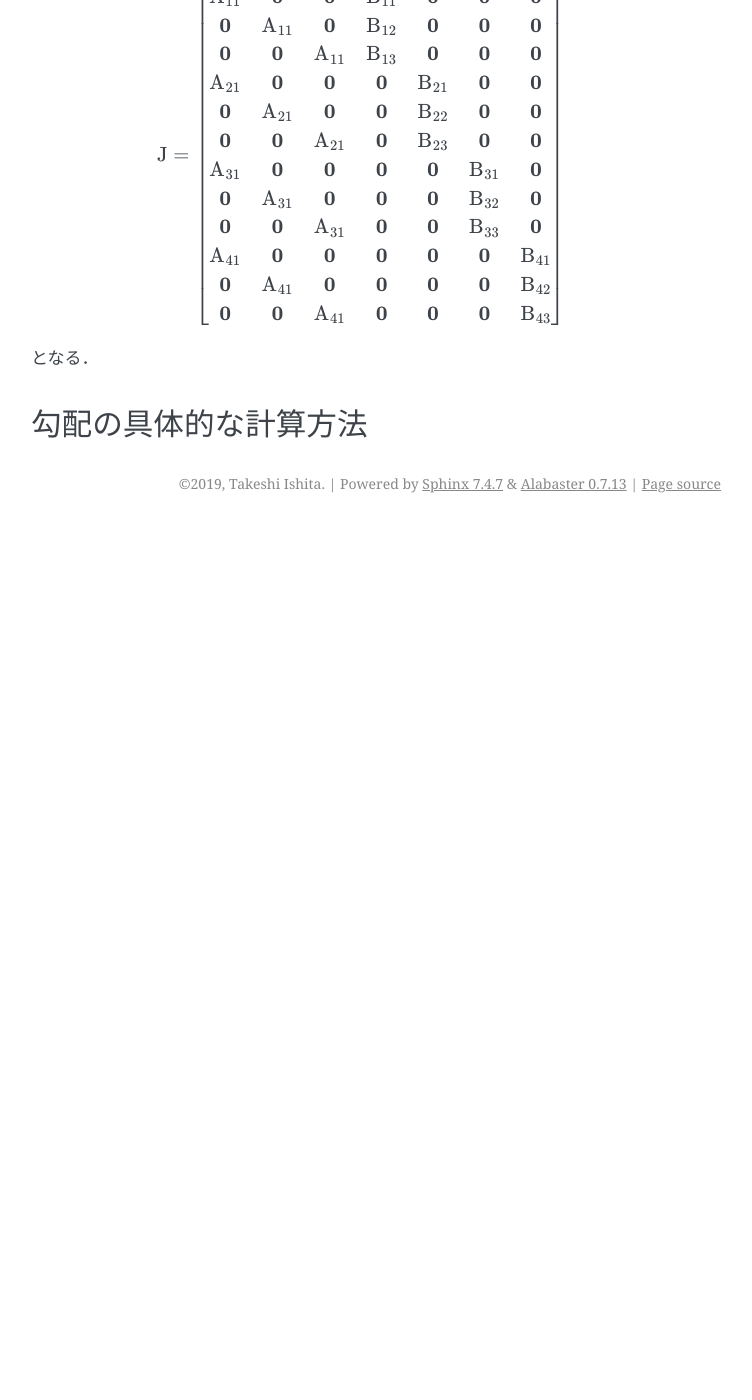
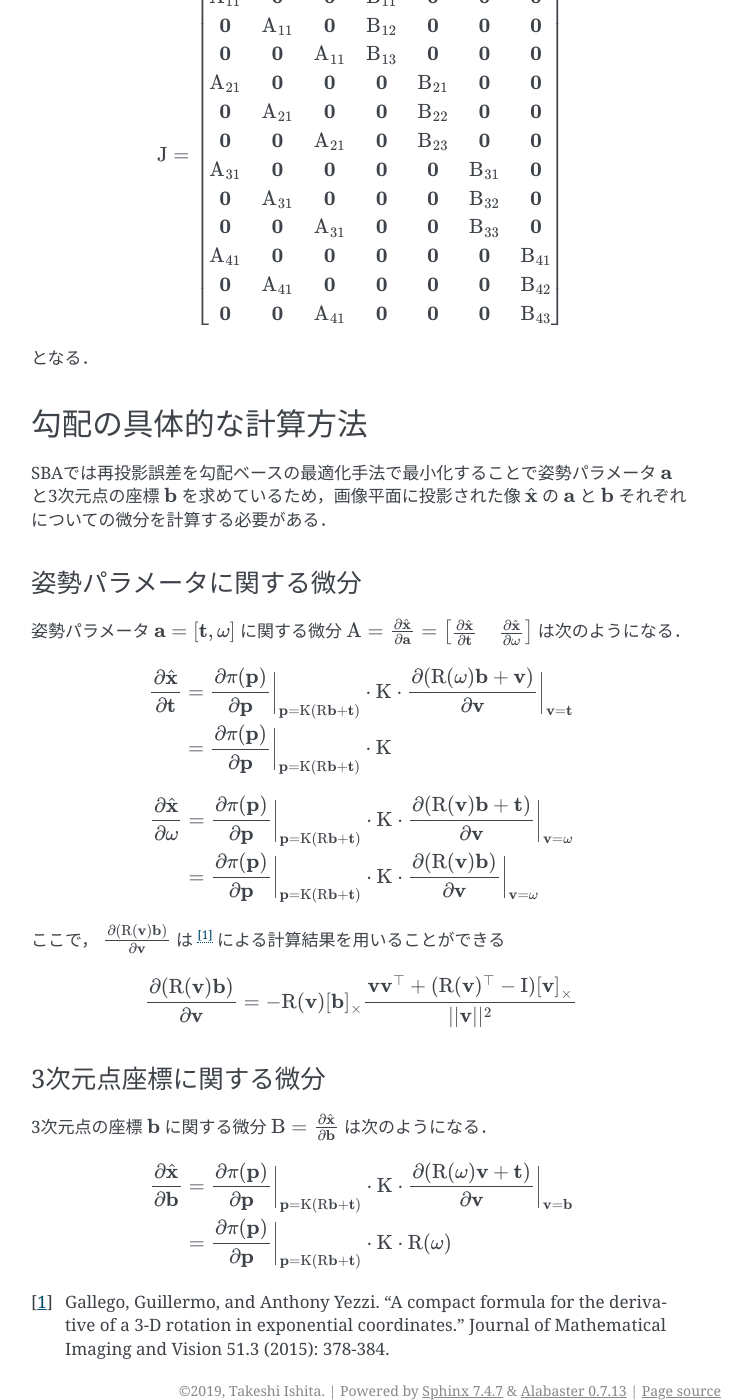
Before and after one commit to IshitaTakeshi/SparseBundleAdjustment, a Sphinx documentation site: the page built from docs/source/sparse-bundle-adjustment.rst, in a window 1280 px wide and 1400 px high, scrolled down 2480 px. Shown: the whole window, without its empty margins (389-1141 px from the left). Built offline with Sphinx 7.4.7, drawn with Linux system fonts in a browser that asks for light colours; before the commit the page ends 3003 px from its top, so only the background shows below that; some of the changed text lies outside the part shown.

Commit message:
Add jacobian calculations of the projected point w.r.t pose/point parameters

```diff
--- a/docs/source/sparse-bundle-adjustment.rst
+++ b/docs/source/sparse-bundle-adjustment.rst
@@ -172,3 +172,88 @@ SBAは，このヤコビ行列 :math:`\mathrm{J}` がスパースであること
 
 勾配の具体的な計算方法
 ----------------------
+
+SBAでは再投影誤差を勾配ベースの最適化手法で最小化することで姿勢パラメータ :math:`\mathbf{a}` と3次元点の座標 :math:`\mathbf{b}` を求めているため，画像平面に投影された像 :math:`\hat{\mathbf{x}}` の :math:`\mathbf{a}` と :math:`\mathbf{b}` それぞれについての微分を計算する必要がある．
+
+
+姿勢パラメータに関する微分
+~~~~~~~~~~~~~~~~~~~~~~~~~~
+
+
+姿勢パラメータ :math:`\mathbf{a} = \left[ \mathbf{t}, \mathbf{\omega} \right]` に関する微分 :math:`\mathrm{A}=\frac{\partial \hat{\mathbf{x}}}{\partial \mathbf{a}} =\begin{bmatrix} \frac{\partial \hat{\mathbf{x}}}{\partial \mathbf{t}} & \frac{\partial \hat{\mathbf{x}}}{\partial \mathbf{\omega}} \end{bmatrix}` は次のようになる．
+
+
+.. math::
+    \begin{align}
+    \frac{\partial \hat{\mathbf{x}}}{\partial \mathbf{t}}
+    &= \frac{\partial \pi(\mathbf{p})}{\partial \mathbf{p}}
+       \bigg\rvert_{\mathbf{p}=\mathrm{K}(\mathrm{R}\mathbf{b} + \mathbf{t})}
+       \cdot
+       \mathrm{K}
+       \cdot
+       \frac{\partial (\mathrm{R}(\mathbf{\omega})\mathbf{b} + \mathbf{v})}{\partial \mathbf{v}}
+       \bigg\rvert_{\mathbf{v}=\mathbf{t}} \\
+    &= \frac{\partial \pi(\mathbf{p})}{\partial \mathbf{p}}
+       \bigg\rvert_{\mathbf{p}=\mathrm{K}(\mathrm{R}\mathbf{b} + \mathbf{t})}
+       \cdot
+       \mathrm{K}
+    \end{align}
+
+
+.. math::
+    \begin{align}
+    \frac{\partial \hat{\mathbf{x}}}{\partial \mathbf{\omega}}
+    &= \frac{\partial \pi(\mathbf{p})}{\partial \mathbf{p}}
+       \bigg\rvert_{\mathbf{p}=\mathrm{K}(\mathrm{R}\mathbf{b} + \mathbf{t})}
+       \cdot
+       \mathrm{K}
+       \cdot
+       \frac{\partial (\mathrm{R}(\mathbf{v})\mathbf{b} + \mathbf{t})}{\partial \mathbf{v}}
+       \bigg\rvert_{\mathbf{v}=\mathbf{\omega}} \\
+    &= \frac{\partial \pi(\mathbf{p})}{\partial \mathbf{p}}
+       \bigg\rvert_{\mathbf{p}=\mathrm{K}(\mathrm{R}\mathbf{b} + \mathbf{t})}
+       \cdot
+       \mathrm{K}
+       \cdot
+       \frac{\partial (\mathrm{R}(\mathbf{v})\mathbf{b})}{\partial \mathbf{v}}
+       \bigg\rvert_{\mathbf{v}=\mathbf{\omega}}
+    \end{align}
+
+
+ここで， :math:`\frac{\partial (\mathrm{R}(\mathbf{v})\mathbf{b})}{\partial \mathbf{v}}` は [#Gallego_et_al_2015]_ による計算結果を用いることができる
+
+.. math::
+   \frac{\partial (\mathrm{R}(\mathbf{v})\mathbf{b})}{\partial \mathbf{v}}
+   = -\mathrm{R}(\mathbf{v}) \left[ \mathbf{b} \right]_{\times}
+     \frac{
+        \mathbf{v}\mathbf{v}^{\top} +
+        (\mathrm{R}(\mathbf{v})^{\top} - \mathrm{I}) \left[ \mathbf{v} \right]_{\times}
+     }{||\mathbf{v}||^{2}}
+
+
+3次元点座標に関する微分
+~~~~~~~~~~~~~~~~~~~~~~~
+
+3次元点の座標 :math:`\mathbf{b}` に関する微分 :math:`\mathrm{B}=\frac{\partial \hat{\mathbf{x}}}{\partial \mathbf{b}}` は次のようになる．
+
+.. math::
+    \begin{align}
+    \frac{\partial \hat{\mathbf{x}}}{\partial \mathbf{b}}
+    &= \frac{\partial \pi(\mathbf{p})}{\partial \mathbf{p}}
+       \bigg\rvert_{\mathbf{p}=\mathrm{K}(\mathrm{R}\mathbf{b} + \mathbf{t})}
+       \cdot
+       \mathrm{K}
+       \cdot
+       \frac{\partial (\mathrm{R}(\mathbf{\omega})\mathbf{v} + \mathbf{t})}{\partial \mathbf{v}}
+       \bigg\rvert_{\mathbf{v}=\mathbf{b}} \\
+    &= \frac{\partial \pi(\mathbf{p})}{\partial \mathbf{p}}
+       \bigg\rvert_{\mathbf{p}=\mathrm{K}(\mathrm{R}\mathbf{b} + \mathbf{t})}
+       \cdot
+       \mathrm{K}
+       \cdot
+       \mathrm{R}(\mathbf{\omega})
+    \end{align}
+
+
+
+.. [#Gallego_et_al_2015] Gallego, Guillermo, and Anthony Yezzi. "A compact formula for the derivative of a 3-D rotation in exponential coordinates." Journal of Mathematical Imaging and Vision 51.3 (2015): 378-384.
```
